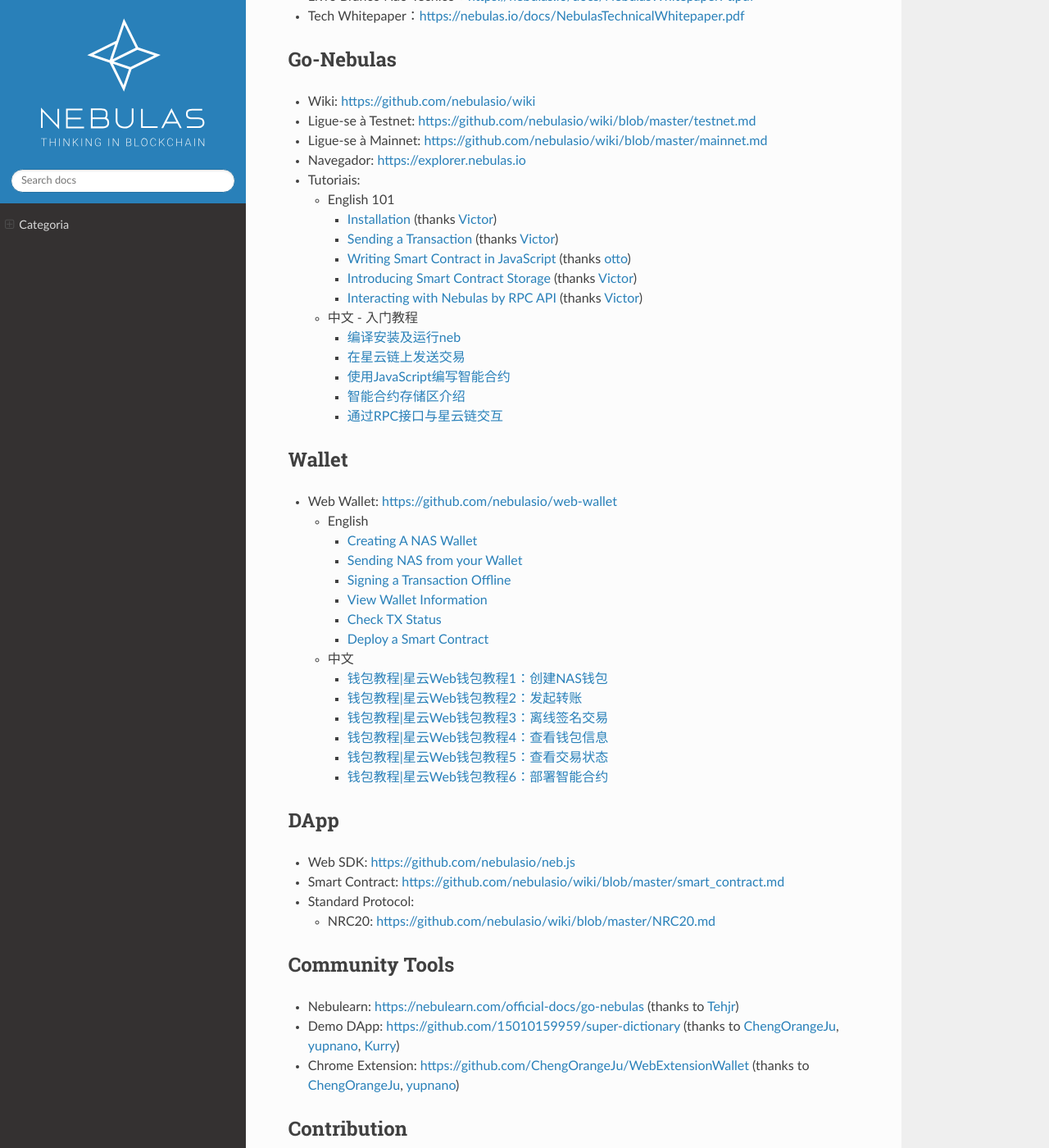
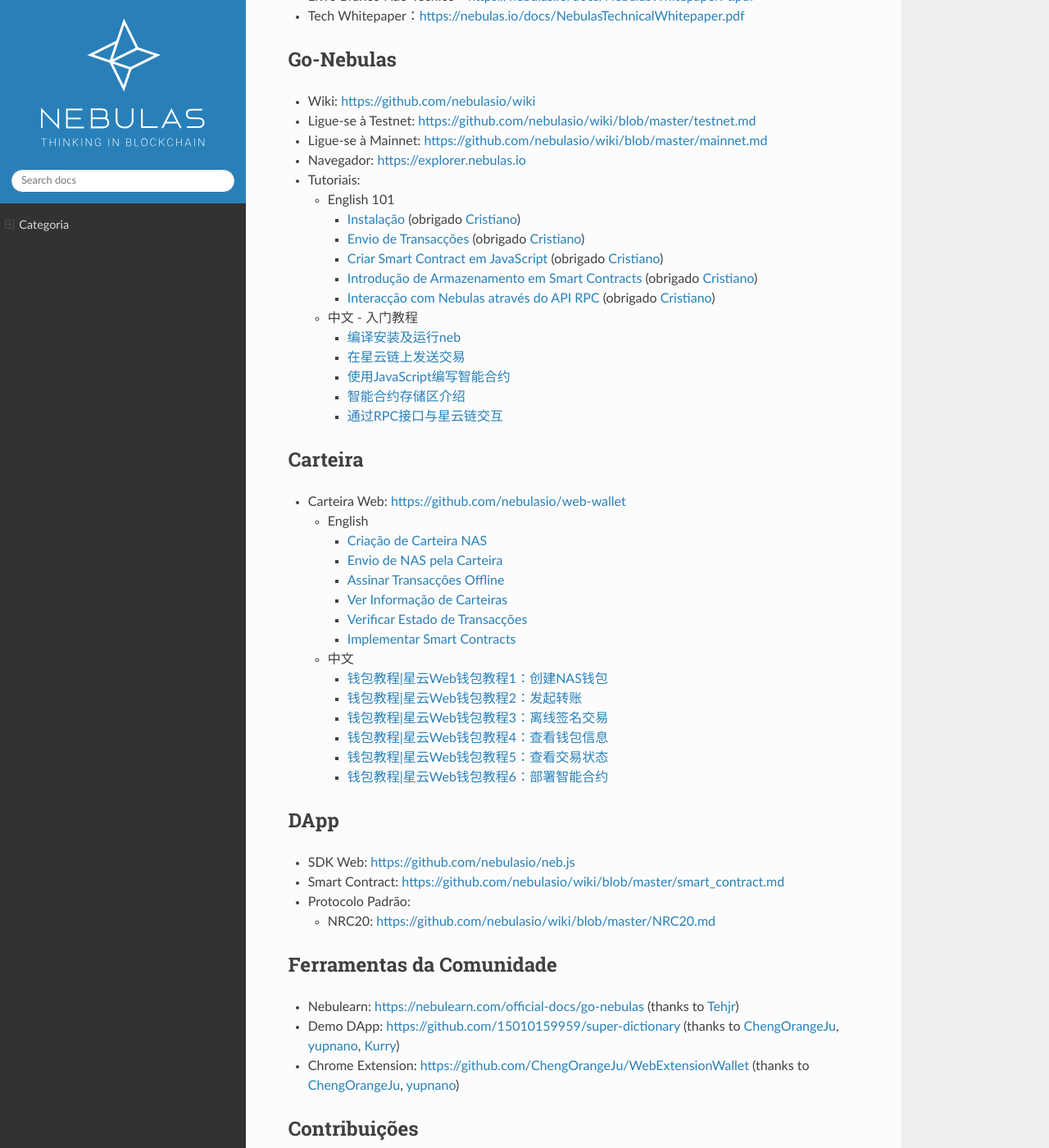
Before and after one commit to nebulasio/nebdocs, a Sphinx documentation site: the page built from docs/tutorials-1.md, in a window 1280 px wide and 1400 px high, scrolled down 304 px. Shown: the whole window at 82% size. Built offline with Sphinx 7.4.7 and the Read the Docs theme 2.0.0, drawn with Linux system fonts in a browser that asks for light colours; pages that are not in the unit, such as notebooks, are missing from menus; some of the changed text lies outside the part shown.

Commit message:
Update tutorials-1.md

```diff
--- a/docs/tutorials-1.md
+++ b/docs/tutorials-1.md
@@ -16,11 +16,11 @@
 * Navegador: [https://explorer.nebulas.io](https://explorer.nebulas.io)
 * Tutoriais:
   * English 101
-    * [Installation](https://github.com/nebulasio/wiki/blob/master/tutorials/[English]%20Nebulas%20101%20-%2001%20Installation.md) \(thanks [Victor](https://github.com/victorychain)\)
-    * [Sending a Transaction](https://github.com/nebulasio/wiki/blob/master/tutorials/[English]%20Nebulas%20101%20-%2002%20Transaction.md) \(thanks [Victor](https://github.com/victorychain)\)
-    * [Writing Smart Contract in JavaScript](https://github.com/nebulasio/wiki/blob/master/tutorials/[English]%20Nebulas%20101%20-%2003%20Smart%20Contracts%20JavaScript.md) \(thanks [otto](https://github.com/ottokafka)\)
-    * [Introducing Smart Contract Storage](https://github.com/nebulasio/wiki/blob/master/tutorials/[English]%20Nebulas%20101%20-%2004%20Smart%20Contract%20Storage.md) \(thanks [Victor](https://github.com/victorychain)\)
-    * [Interacting with Nebulas by RPC API](https://github.com/nebulasio/wiki/blob/master/tutorials/[English]%20Nebulas%20101%20-%2005%20Interacting%20with%20Nebulas%20by%20RPC%20API.md) \(thanks [Victor](https://github.com/victorychain)\)
+    * [Instalação](https://github.com/nebulasio/wiki/blob/master/tutorials/%5BPortugues%5D%20Nebulas%20101%20-%2001%20Instalacao.md) \(obrigado [Cristiano](https://github.com/crisbrm)\)
+    * [Envio de Transacções](https://github.com/nebulasio/wiki/blob/master/tutorials/%5BPortugues%5D%20Nebulas%20101%20-%2002%20Transacao.md) \(obrigado [Cristiano](https://github.com/crisbrm)\)
+    * [Criar Smart Contract em JavaScript](https://github.com/nebulasio/wiki/blob/master/tutorials/%5BPortugues%5D%20Nebulas%20101%20-%2003%20Smart%20Contracts%20JavaScript.md) \(obrigado [Cristiano](https://github.com/crisbrm)\)
+    * [Introdução de Armazenamento em Smart Contracts](https://github.com/nebulasio/wiki/blob/master/tutorials/%5BPortugues%5D%20Nebulas%20101%20-%2004%20Armazenamento%20Smart%20Contract.md) \(obrigado [Cristiano](https://github.com/crisbrm)\)
+    * [Interacção com Nebulas através do API RPC](https://github.com/nebulasio/wiki/blob/master/tutorials/%5BPortugues%5D%20Nebulas%20101%20-%2005%20Interacao%20com%20Nebulas%20por%20API%20RPC.md) \(obrigado [Cristiano](https://github.com/crisbrm)\)
   * 中文 - 入门教程
     * [编译安装及运行neb](https://github.com/nebulasio/wiki/blob/master/tutorials/[中文]%20Nebulas%20101%20-%2001%20编译安装.md)
     * [在星云链上发送交易](https://github.com/nebulasio/wiki/blob/master/tutorials/[中文]%20Nebulas%20101%20-%2002%20发送交易.md)
@@ -28,16 +28,16 @@
     * [智能合约存储区介绍](https://github.com/nebulasio/wiki/blob/master/tutorials/[中文]%20Nebulas%20101%20-%2004%20智能合约存储区.md)
     * [通过RPC接口与星云链交互](https://github.com/nebulasio/wiki/blob/master/tutorials/[中文]%20Nebulas%20101%20-%2005%20通过RPC接口与星云链交互.md)
 
-## Wallet
+## Carteira
 
-* Web Wallet: [https://github.com/nebulasio/web-wallet](https://github.com/nebulasio/web-wallet)
+* Carteira Web: [https://github.com/nebulasio/web-wallet](https://github.com/nebulasio/web-wallet)
   * English
-    * [Creating A NAS Wallet](https://medium.com/nebulasio/creating-a-nas-wallet-9d01b5fa2df6)
-    * [Sending NAS from your Wallet](https://medium.com/nebulasio/sending-nas-from-your-wallet-be1b958c4e5d)
-    * [Signing a Transaction Offline](https://medium.com/nebulasio/signing-a-transaction-offline-ae8278f45201)
-    * [View Wallet Information](https://medium.com/nebulasio/view-wallet-information-fcea3ea35d94)
-    * [Check TX Status](https://medium.com/nebulasio/check-tx-status-8dc7dd9b79de)
-    * [Deploy a Smart Contract](https://medium.com/nebulasio/deploy-a-smart-contract-1e781e13c22e)
+    * [Criação de Carteira NAS](https://medium.com/nebulasio/creating-a-nas-wallet-9d01b5fa2df6)
+    * [Envio de NAS pela Carteira](https://medium.com/nebulasio/sending-nas-from-your-wallet-be1b958c4e5d)
+    * [Assinar Transacções Offline](https://medium.com/nebulasio/signing-a-transaction-offline-ae8278f45201)
+    * [Ver Informação de Carteiras](https://medium.com/nebulasio/view-wallet-information-fcea3ea35d94)
+    * [Verificar Estado de Transacções](https://medium.com/nebulasio/check-tx-status-8dc7dd9b79de)
+    * [Implementar Smart Contracts](https://medium.com/nebulasio/deploy-a-smart-contract-1e781e13c22e)
   * 中文
     * [钱包教程\|星云Web钱包教程1：创建NAS钱包](https://blog.nebulas.io/2018/04/12/creating-a-nas-wallet/)
     * [钱包教程\|星云Web钱包教程2：发起转账](https://blog.nebulas.io/2018/04/17/sending-nas-from-your-wallet/)
@@ -48,17 +48,17 @@
 
 ## DApp
 
-* Web SDK: [https://github.com/nebulasio/neb.js](https://github.com/nebulasio/neb.js)
+* SDK Web: [https://github.com/nebulasio/neb.js](https://github.com/nebulasio/neb.js)
 * Smart Contract: [https://github.com/nebulasio/wiki/blob/master/smart\_contract.md](https://github.com/nebulasio/wiki/blob/master/smart_contract.md)
-* Standard Protocol:
+* Protocolo Padrão:
   * NRC20: [https://github.com/nebulasio/wiki/blob/master/NRC20.md](https://github.com/nebulasio/wiki/blob/master/NRC20.md)
 
-## Community Tools
+## Ferramentas da Comunidade
 
 * Nebulearn: [https://nebulearn.com/official-docs/go-nebulas](https://nebulearn.com/official-docs/go-nebulas) \(thanks to [Tehjr](https://github.com/HermantNET)\)
 * Demo DApp: [https://github.com/15010159959/super-dictionary](https://github.com/15010159959/super-dictionary) \(thanks to [ChengOrangeJu](https://github.com/ChengOrangeJu), [yupnano](https://github.com/yupnano), [Kurry](https://github.com/15010159959)\)
 * Chrome Extension: [https://github.com/ChengOrangeJu/WebExtensionWallet](https://github.com/ChengOrangeJu/WebExtensionWallet) \(thanks to [ChengOrangeJu](https://github.com/ChengOrangeJu), [yupnano](https://github.com/yupnano)\)
 
-## Contribution
+## Contribuições
 
-We are very glad that you are considering to write tutorials or documents about Nebulas. If you did write something, please [submit an issue](https://github.com/nebulasio/wiki/issues/new) to let us know, and we will add your name and url to this page as soon as possible.
+Estamos felizes por escreverem tutoriais ou documentos para a Nebulas. Se criou algum, por favor [submeta um pedido](https://github.com/nebulasio/wiki/issues/new) para nos notificar, e adicionaremos o seu nome e URL a esta página o mais rápido poss+ivel.
```
